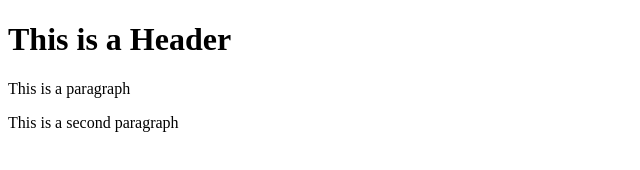
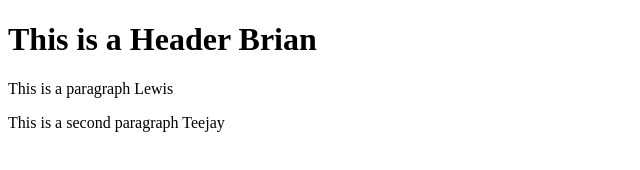
Before and after one commit to pau1a/git-test, a website: page index.html in a window 1280 px wide. Shown: the whole page, without its empty margins (0-640 px from the left). Drawn offline with Linux system fonts and the light colour scheme.

Commit message:
Nodejs added

```diff
--- a/index.html
+++ b/index.html
@@ -3,8 +3,8 @@
     <head></head>
 
     <body>
-        <h1>This is a Header</h1>
-        <p>This is a paragraph</p>
-        <p>This is a second paragraph</p>
+        <h1>This is a Header Brian</h1>
+        <p>This is a paragraph Lewis</p>
+        <p>This is a second paragraph Teejay</p>
     </body>
 </html>
```
Also changed, not shown: package.json (added, +24 -0 lines), 2 other files.
